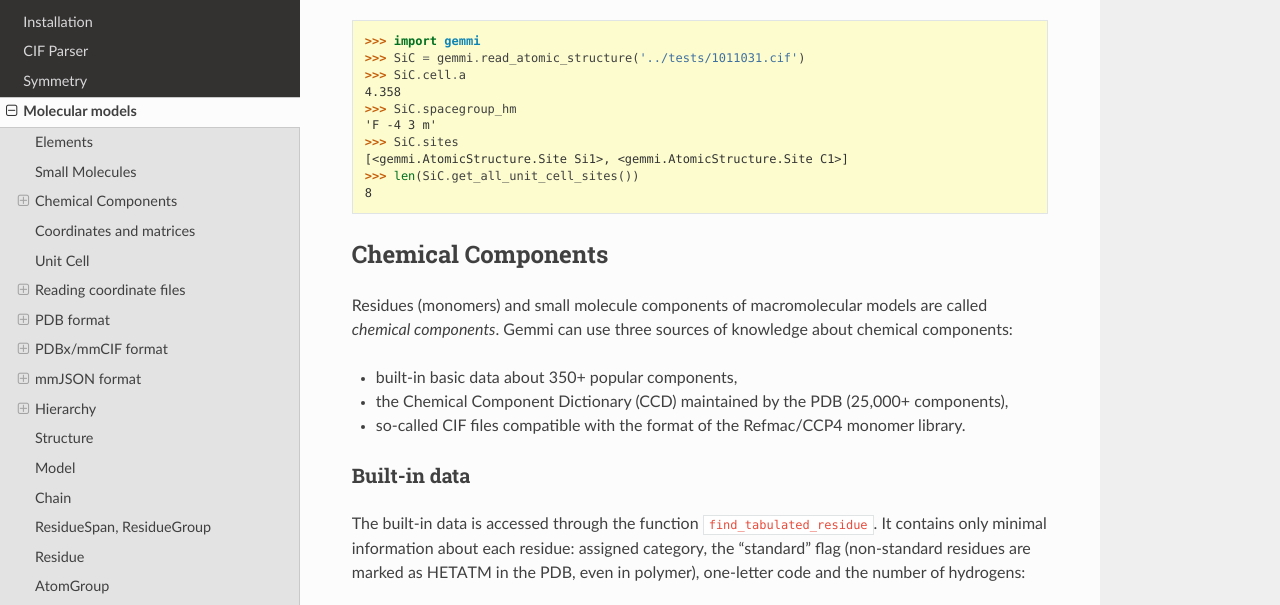
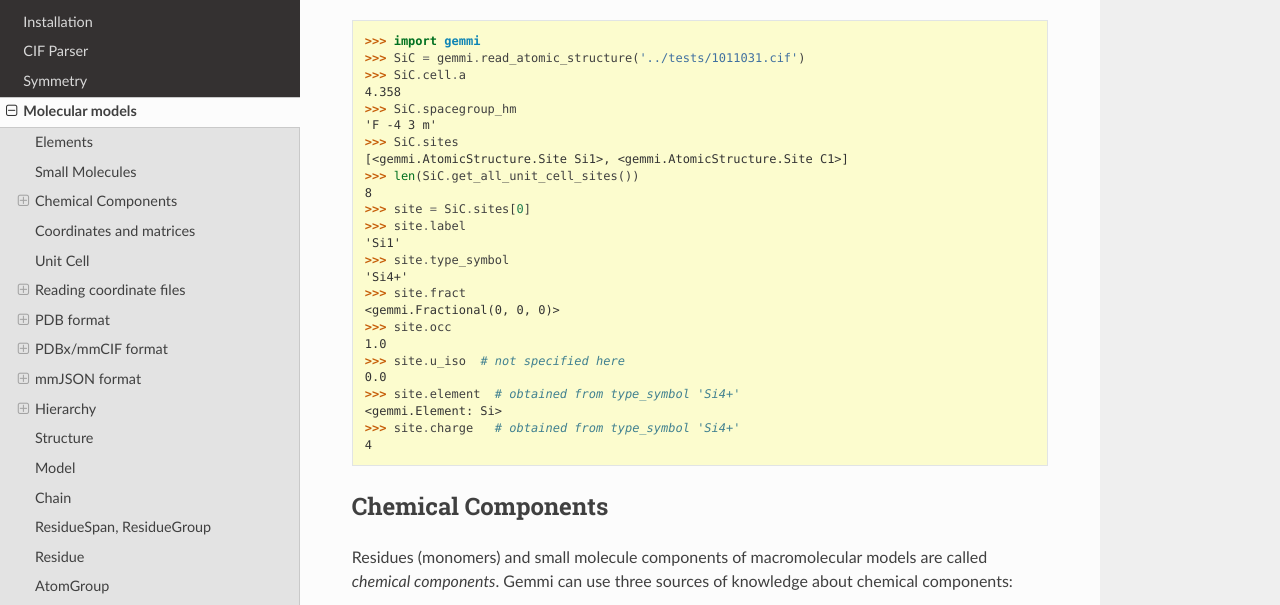
Before and after one commit to project-gemmi/gemmi, a Sphinx documentation site: the page built from docs/mol.rst, in a window 1280 px wide and 900 px high, scrolled down 1237 px, cut to the strip 58-663 px from the top of the window. Built offline with Sphinx 7.4.7 and the Read the Docs theme 2.0.0, drawn with Linux system fonts in a browser that asks for light colours.

Commit message:
add more fields to AtomicStructure::Site

```diff
--- a/docs/mol.rst
+++ b/docs/mol.rst
@@ -72,6 +72,21 @@ together with the unit cell and symmetry.
     [<gemmi.AtomicStructure.Site Si1>, <gemmi.AtomicStructure.Site C1>]
     >>> len(SiC.get_all_unit_cell_sites())
     8
+    >>> site = SiC.sites[0]
+    >>> site.label
+    'Si1'
+    >>> site.type_symbol
+    'Si4+'
+    >>> site.fract
+    <gemmi.Fractional(0, 0, 0)>
+    >>> site.occ
+    1.0
+    >>> site.u_iso  # not specified here
+    0.0
+    >>> site.element  # obtained from type_symbol 'Si4+'
+    <gemmi.Element: Si>
+    >>> site.charge   # obtained from type_symbol 'Si4+'
+    4
 
 
 .. _chemcomp:
```
Also changed, not shown: 2 other files.
